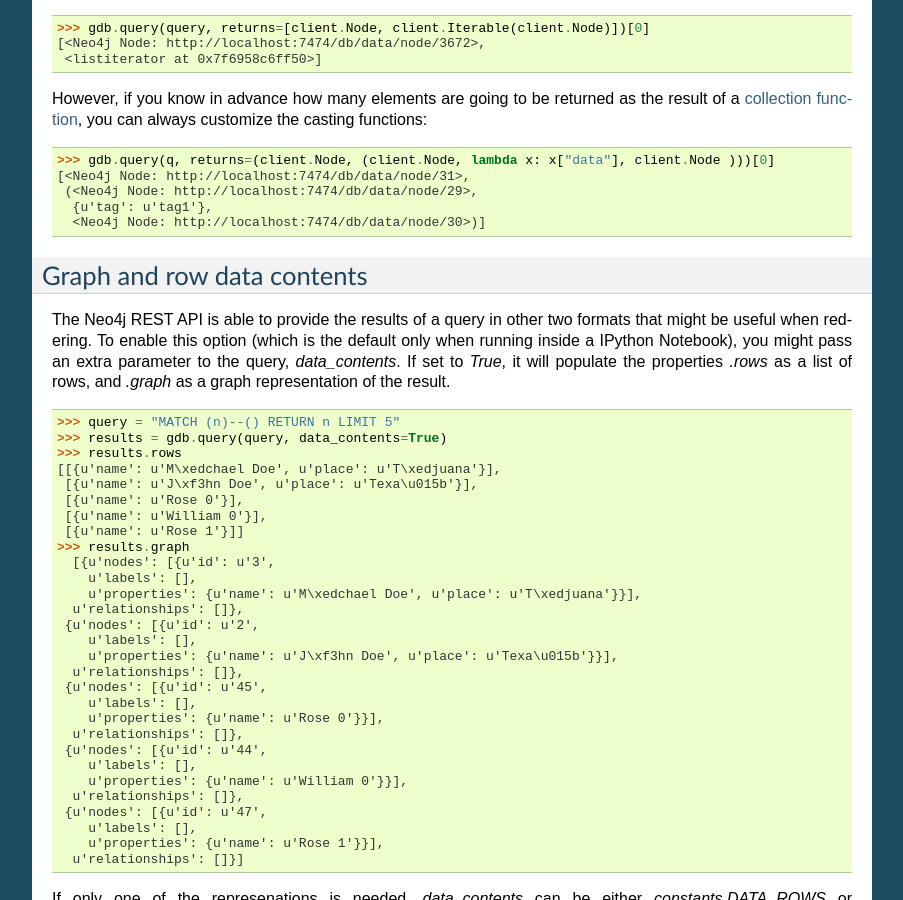
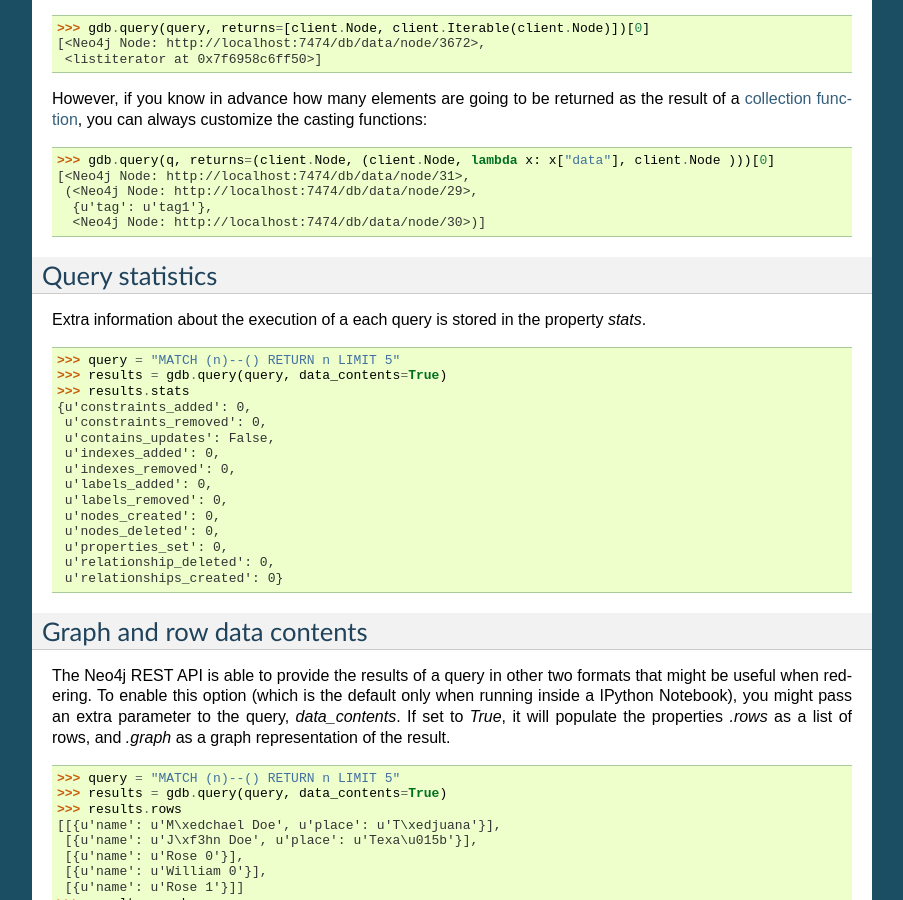
Before and after one commit to versae/neo4j-rest-client, a Sphinx documentation site: the page built from docs/queries.rst, in a window 1280 px wide and 900 px high, scrolled down 1199 px. Shown: the whole window, without its empty margins (198-1101 px from the left). Built offline with Sphinx 7.4.7, drawn with Linux system fonts in a browser that asks for light colours.

Commit message:
Add stats after query execution

```diff
--- a/CHANGES.txt
+++ b/CHANGES.txt
@@ -1,5 +1,10 @@
 Changes
 =======
+
+2.1.1 (2014-11-16)
+------------------
+- Add stats for query execution
+
 
 2.1.0 (2014-11-09)
 ------------------
--- a/docs/changes.rst
+++ b/docs/changes.rst
@@ -1,5 +1,10 @@
 Changes
 =======
+
+2.1.1 (2014-11-16)
+------------------
+- Add stats for query execution
+
 
 2.1.0 (2014-11-09)
 ------------------
--- a/docs/queries.rst
+++ b/docs/queries.rst
@@ -76,6 +76,28 @@
     {u'tag': u'tag1'},
     <Neo4j Node: http://localhost:7474/db/data/node/30>)]
 
+Query statistics
+----------------
+
+Extra information about the execution of a each query is stored in the
+property `stats`.
+
+  >>> query = "MATCH (n)--() RETURN n LIMIT 5"
+  >>> results = gdb.query(query, data_contents=True)
+  >>> results.stats
+  {u'constraints_added': 0,
+   u'constraints_removed': 0,
+   u'contains_updates': False,
+   u'indexes_added': 0,
+   u'indexes_removed': 0,
+   u'labels_added': 0,
+   u'labels_removed': 0,
+   u'nodes_created': 0,
+   u'nodes_deleted': 0,
+   u'properties_set': 0,
+   u'relationship_deleted': 0,
+   u'relationships_created': 0}
+
 
 Graph and row data contents
 ---------------------------
```
Also changed, not shown: 3 other files.
